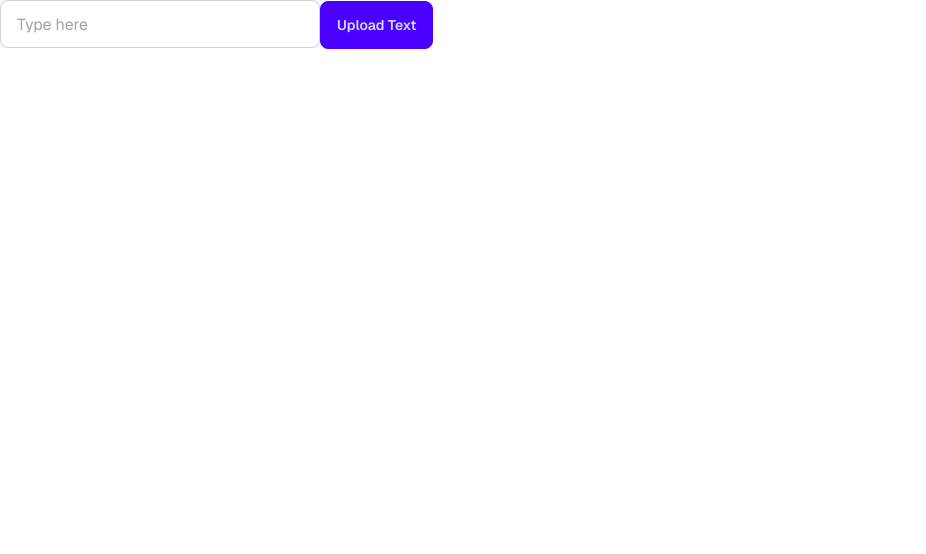
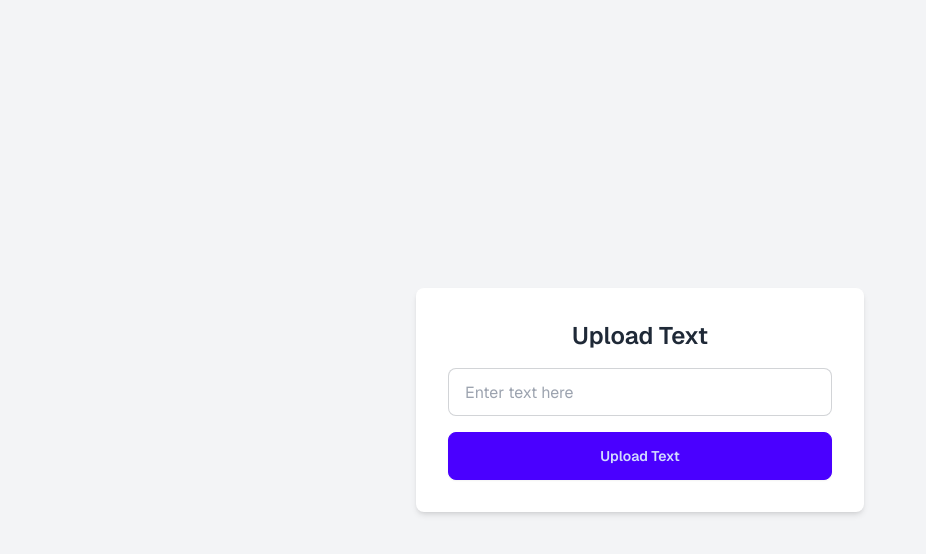
Before and after one commit to blhanagami/dbstuffies, a Next.js app: page / in a window 1280 px wide. Shown: the top 554 px of the page, without its empty margins (0-926 px from the left). Built offline with nearby package versions, Linux system fonts and the light colour scheme.

Commit message:
redid the app page.tsx file with a more daisyui like button

```diff
--- a/src/app/page.tsx
+++ b/src/app/page.tsx
@@ -1,23 +1,90 @@
 "use client";
 
+import { useState, ChangeEvent } from "react";
 
-/*export default async function HomePage() {
+type ReturnData = {
+  message: string;
+  error?: string;
+};
 
-  const posts = await db.query.posts.findMany();
+export default function HomePage() {
+  const [text, setText] = useState<string>(""); // To track the input text
+  const [loading, setLoading] = useState<boolean>(false); // To handle loading state
+  const [error, setError] = useState<string | null>(null); // To show any error messages
+  const [successMessage, setSuccessMessage] = useState<string | null>(null); // To show success message
+
+  const handleTextChange = (e: ChangeEvent<HTMLInputElement>) => {
+    setText(e.target.value);
+  };
+
+  const handleButtonClick = async () => {
+    if (text.trim() === "") {
+      alert("Please enter some text.");
+      return;
+    }
+
+    setLoading(true); // Start loading
+
+    try {
+      const response = await fetch("/api/upload-stuff", {
+        method: "POST",
+        headers: {
+          "Content-Type": "application/json",  // Use JSON for request body
+        },
+        body: JSON.stringify({
+          content: text,
+        }),
+      });
+
+      const data = await response.json() as ReturnData;
+
+      if (response.ok) {
+        setSuccessMessage(data.message); // Show success message
+        setText(""); // Clear input
+        setError(null); // Reset error state
+      } else {
+        setError(data.error || "An unknown error occurred");
+      }
+    } catch (error) {
+      console.error("Error uploading text:", error);
+      setError("An error occurred while uploading the text.");
+    } finally {
+      setLoading(false); // End loading state
+    }
+  };
 
   return (
-    <main>
-      <div>
-        {posts.map((post) => (
-          <div key = {post.id}>{post.name}</div>))}
-          </div>
-          <input type="text" placeholder="Type here" className="input input-bordered w-full max-w-xs" />
-  <button className="btn btn-primary">Primary</button>
-  </main>
+    <main className="min-h-screen flex justify-center items-center bg-gray-100 p-4">
+      <div className="bg-white p-8 rounded-lg shadow-md w-full max-w-md">
+        <h1 className="text-2xl font-semibold text-center mb-4">Upload Text</h1>
+
+        {/* Display any error message */}
+        {error && <div className="alert alert-error mb-4"><span>{error}</span></div>}
+
+        {/* Display success message */}
+        {successMessage && <div className="alert alert-success mb-4"><span>{successMessage}</span></div>}
+
+        <input
+          type="text"
+          value={text}
+          onChange={handleTextChange}
+          placeholder="Enter text here"
+          className="input input-bordered w-full mb-4"
+        />
+
+        <button
+          onClick={handleButtonClick}
+          className="btn btn-primary w-full"
+          disabled={loading} // Disable button during loading
+        >
+          {loading ? "Uploading..." : "Upload Text"}
+        </button>
+      </div>
+    </main>
   );
-}*/
+}
 
-import { useState, ChangeEvent } from "react";
+/*import { useState, ChangeEvent } from "react";
 
 type ReturnData = {
   message: string;
@@ -80,18 +147,4 @@ export default function HomePage() {
     </main>
   );
 }
-/*export default async function HomePage() {
-
-  const posts = await db.query.posts.findMany();
-
-  return (
-    <main>
-      <div>
-        {posts.map((post) => (
-          <div key = {post.id}>{post.name}</div>))}
-          </div>
-          <input type="text" placeholder="Type here" className="input input-bordered w-full max-w-xs" />
-  <button className="btn btn-primary">Primary</button>
-  </main>
-  );
-}*/
+*/
```
Also changed, not shown: src/app/api/upload-stuff/route.ts (+0 -49 lines).
